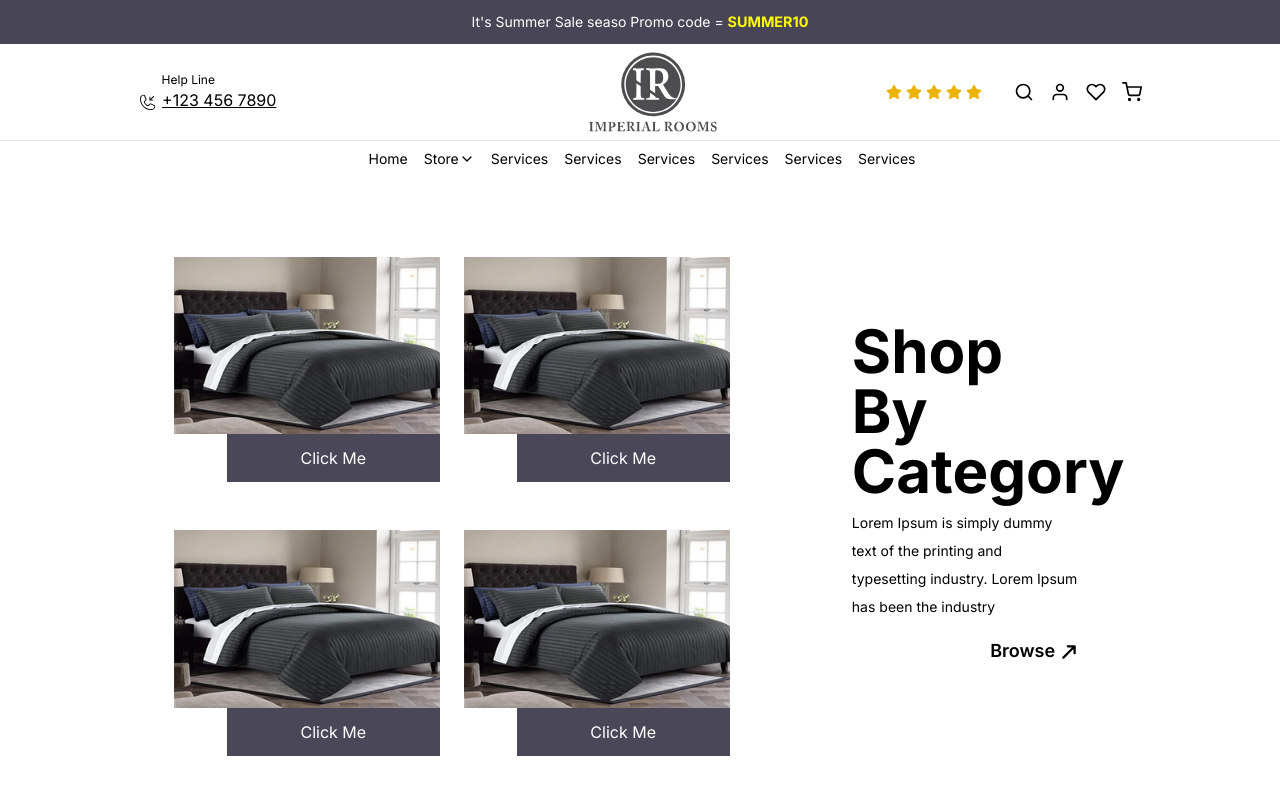
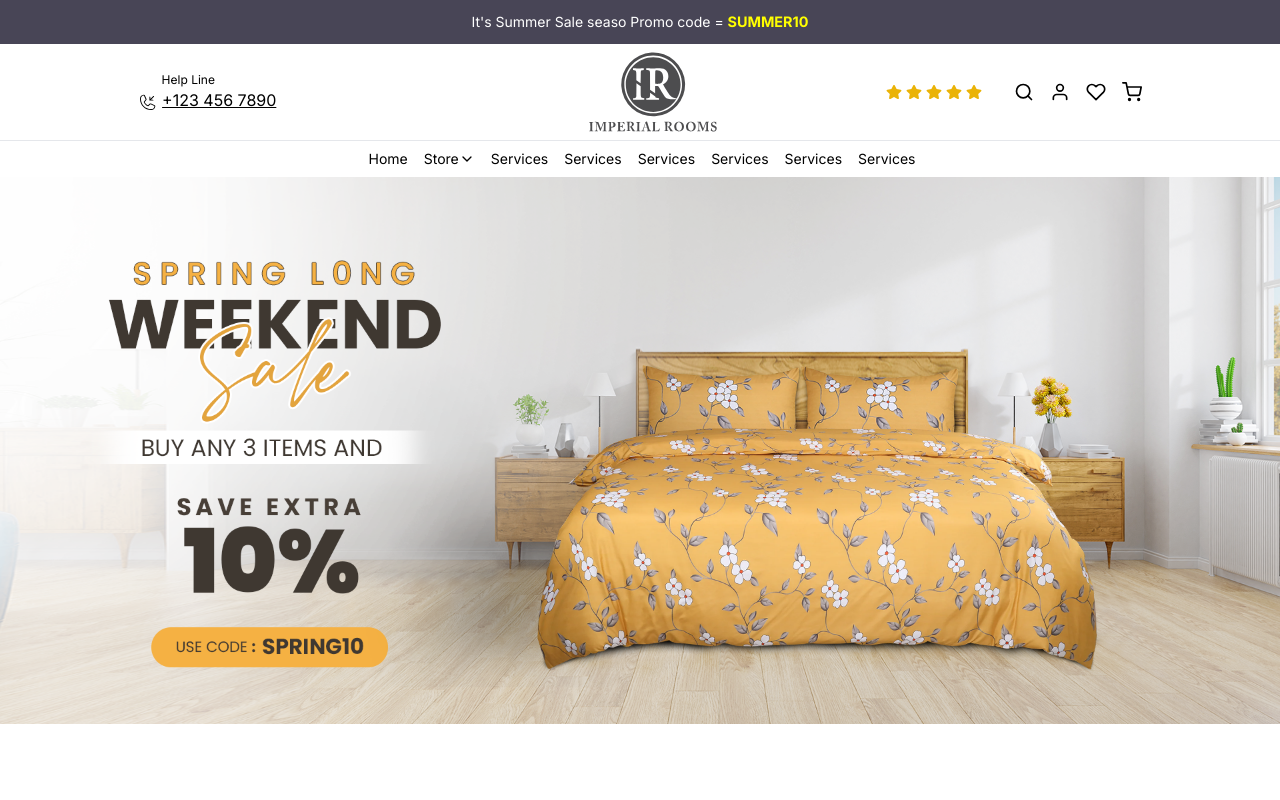
Before and after one commit to numanbinnasrullah/imperial-rooms, a Next.js app: page / in a window 1280 px wide. Shown: the top 800 px of the page. Built offline with nearby package versions, Linux system fonts and the light colour scheme.

Commit message:
26 change

```diff
--- a/src/app/(components)/Homepage/hero-banner/HeroBanner.jsx
+++ b/src/app/(components)/Homepage/hero-banner/HeroBanner.jsx
@@ -14,8 +14,10 @@ const HeroBanner = () => {
                         className=" hidden sm:block "
                         quality={85}
                         layout="intrinsic"
-                        priority
+
                         loading="lazy"
+                        width={2000}
+                        height={800}
                     />
                 </Link>
                 <Link href={"/about"}>
@@ -28,9 +30,11 @@ const HeroBanner = () => {
                         layout="intrinsic"
                         quality={85}
                         loading="lazy"
+                        width={2000}
+                        height={800}
                     />
                 </Link>
-                {/* <div className="absolute bottom-0 md:left-[47%] lg:left-[48%]">Arrrow</div> */}
+
             </div>
         </>
     )
--- a/src/app/page.js
+++ b/src/app/page.js
@@ -16,7 +16,7 @@ export default function Home() {
   return (
     <>
 
-      {/* {isVideoShow ? <HeroVideo /> : <HeroBanner />} */}
+      {isVideoShow ? <HeroVideo /> : <HeroBanner />}
       <ShopByCategory />
       <NewArrival />
       <Reviews />
```
Also changed, not shown: src/app/(components)/Homepage/hero-banner/HeroBanner.css (added).
